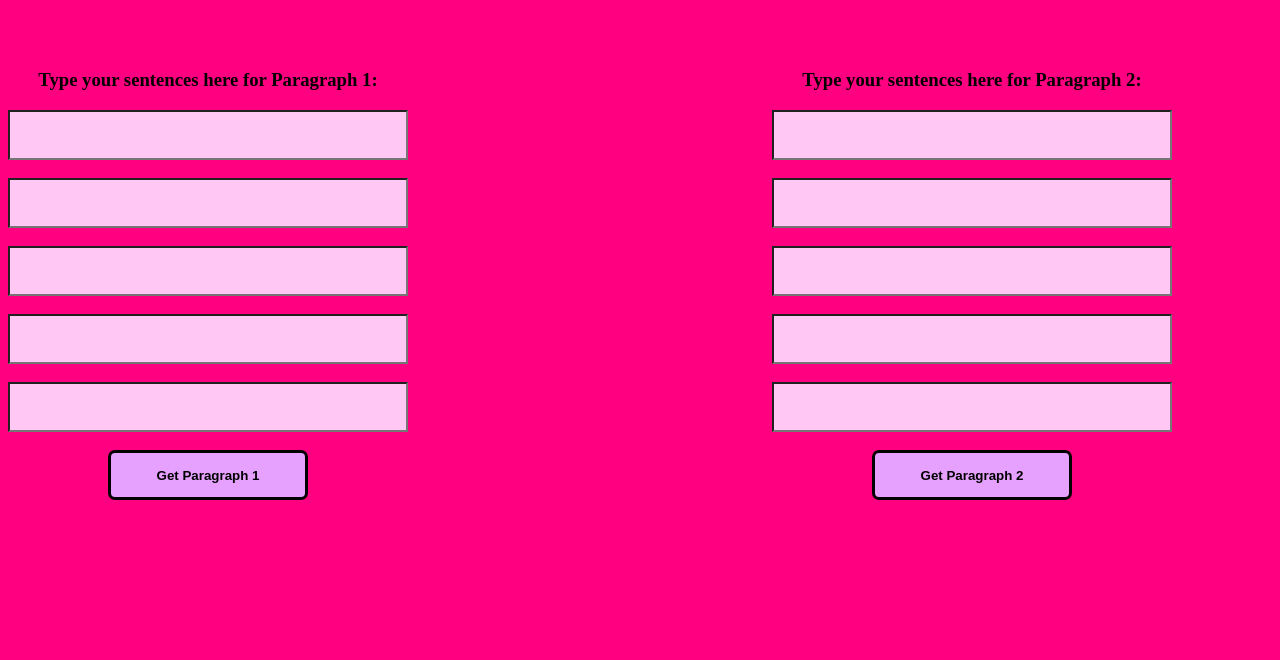
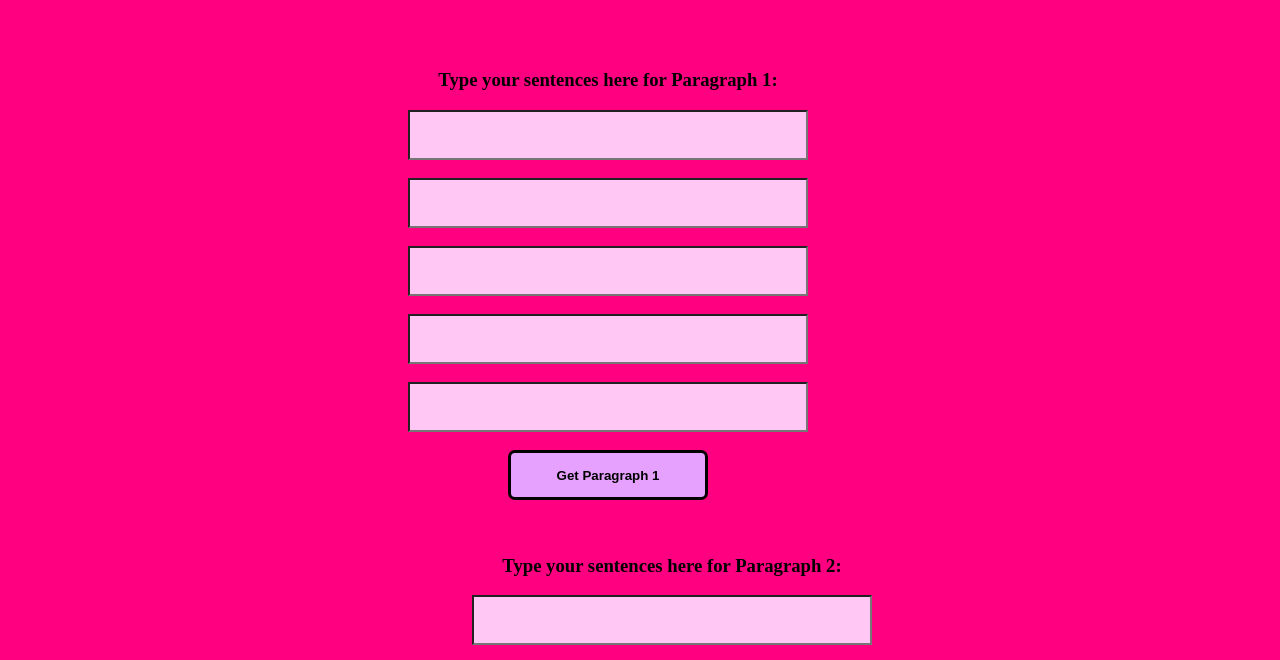
Before and after one commit to BlueWatermalone/Join_Para, a plain HTML site: page index.html in a window 1280 px wide. Shown: the part 102-762 px from the top of the page. Drawn offline with Linux system fonts and the light colour scheme.

Commit message:
Add files via upload

```diff
--- a/index.html
+++ b/index.html
@@ -67,12 +67,12 @@ h1 {
 
 #para_1_inputs {
     float: left;
-    margin-left: px;
+    margin-left: 400px;
 }
 
 #para_2_inputs {
     float: right;
-    margin-right: 100px;
+    margin-right: 400px;
 }
 
 input {
```
